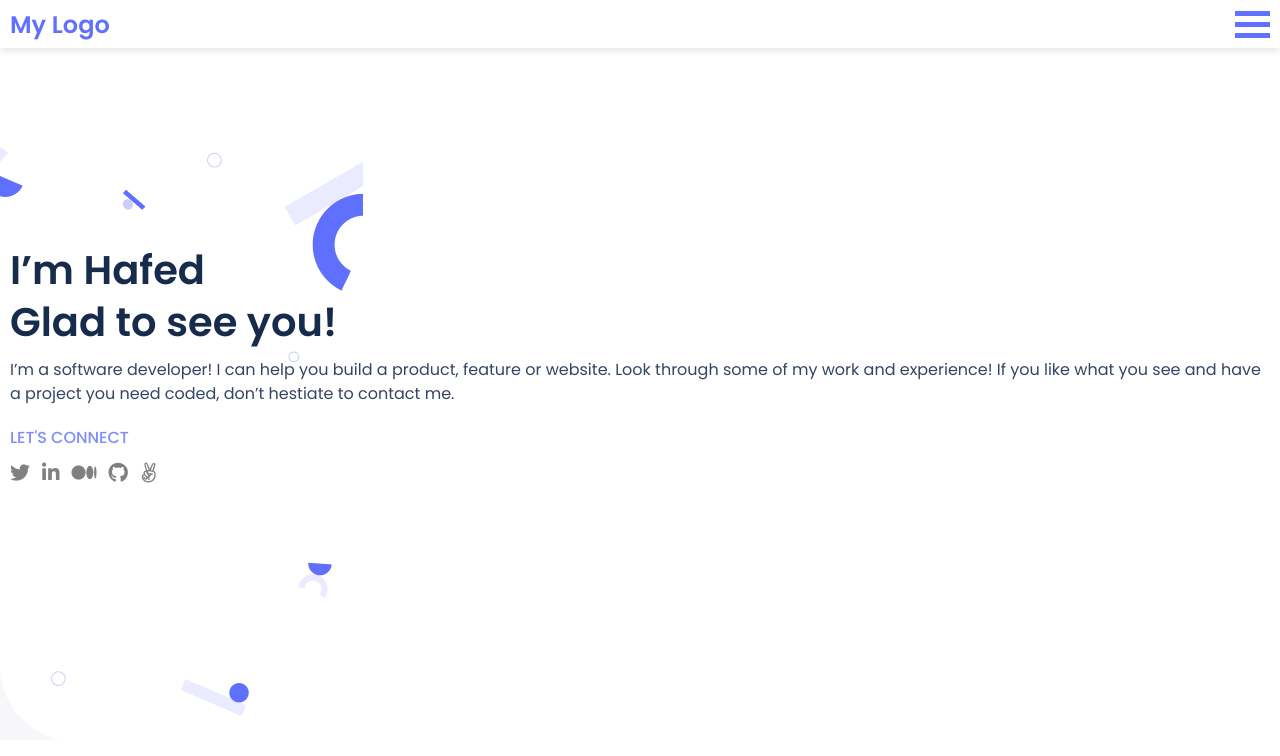
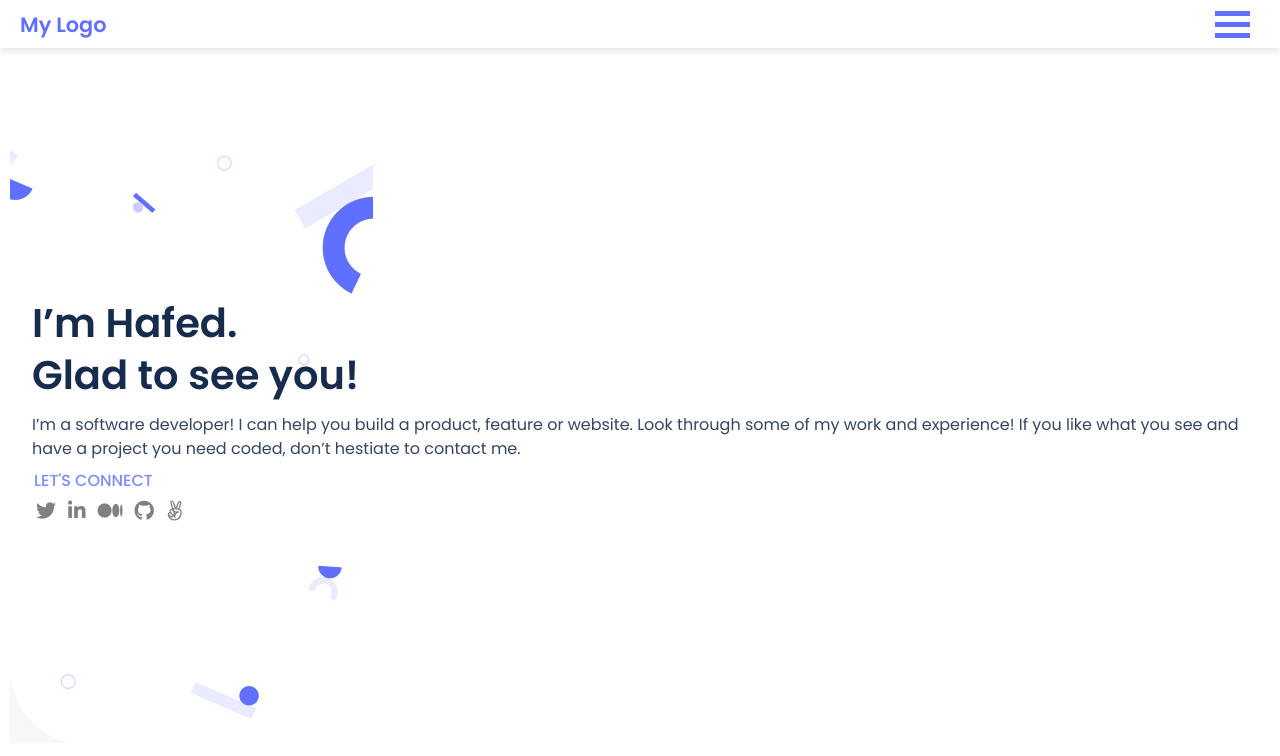
Before and after one commit to hafedEfheij/PortfolioPoject, a website: page index.html in a window 1280 px wide. Drawn offline with Linux system fonts and the light colour scheme.

Commit message:
adjust the design

```diff
--- a/index.html
+++ b/index.html
@@ -34,7 +34,7 @@
 
     <section id="headline-container">
       <h1 class="headline-header">
-        <span> I’m Hafed <br />Glad to see you! </span>
+        <span> I’m Hafed. <br />Glad to see you! </span>
       </h1>
       <p class="headline-text">
         I’m a software developer! I can help you build a product, feature or
--- a/styles.css
+++ b/styles.css
@@ -1,6 +1,6 @@
 html,
 body {
-  margin: 0;
+  margin: 3px;
   padding: 0;
   font-family: "Poppins", sans-serif;
 }
@@ -22,17 +22,17 @@ header {
 }
 
 #logo {
-  font-size: 1.5rem;
+  font-size: 1.3rem;
   font-weight: 600;
   color: #6070ff;
   display: flex;
-  padding: 10px;
+  padding: 0 0 0 20px;
   align-items: center;
   text-decoration: none;
 }
 
 #menu-bars-container {
-  padding-right: 10px;
+  padding-right: 30px;
   display: flex;
   align-items: center;
 }
@@ -45,7 +45,7 @@ header {
 }
 
 #headline-container {
-  margin-top: 48px;
+  margin: 48px 0 0 4px;
   padding: 0 10px;
   height: 100%;
   width: calc(100% - 20px);
@@ -59,7 +59,7 @@ header {
 
 .headline-header {
   margin: 0;
-  padding: 0;
+  padding: 50px 5px 0 12px;
   height: 300px;
   font-size: 40px;
   line-height: 52px;
@@ -70,15 +70,15 @@ header {
 }
 
 .headline-text {
-  margin: 10px 0;
-  padding: 0;
+  margin: 0 0;
+  padding: 12px;
   font-size: 16px;
   line-height: 24px;
   color: #344563;
 }
 
 #connect {
-  margin: 10px 0;
+  margin: -4px 0 5px 14px;
   font-weight: 500;
   font-size: 16px;
   line-height: 24px;
@@ -91,7 +91,7 @@ header {
   color: #172b4d;
   list-style-type: none;
   padding: 0;
-  margin: 0;
+  margin: 0 0 0 16px;
   display: flex;
   justify-content: flex-start;
 }
```
